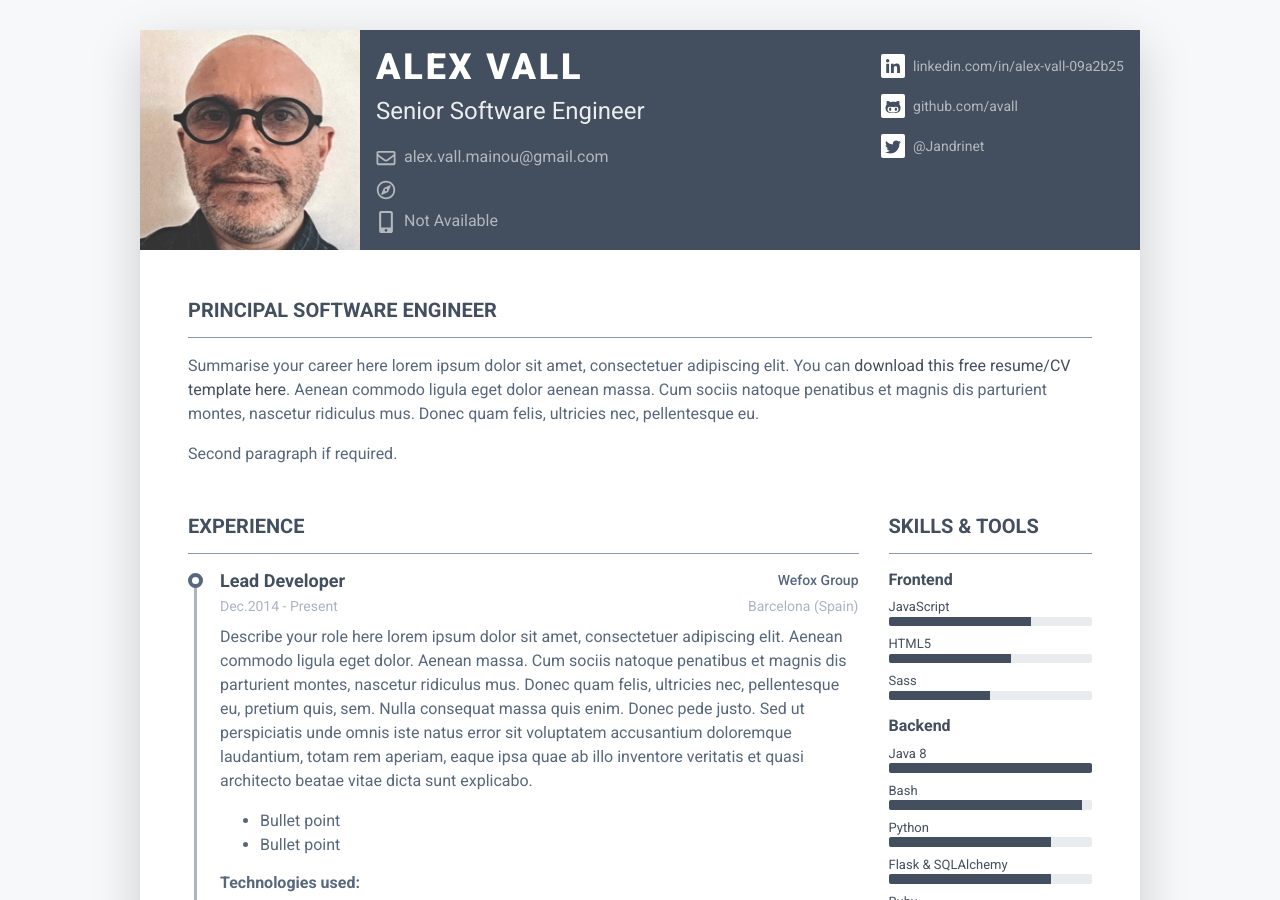
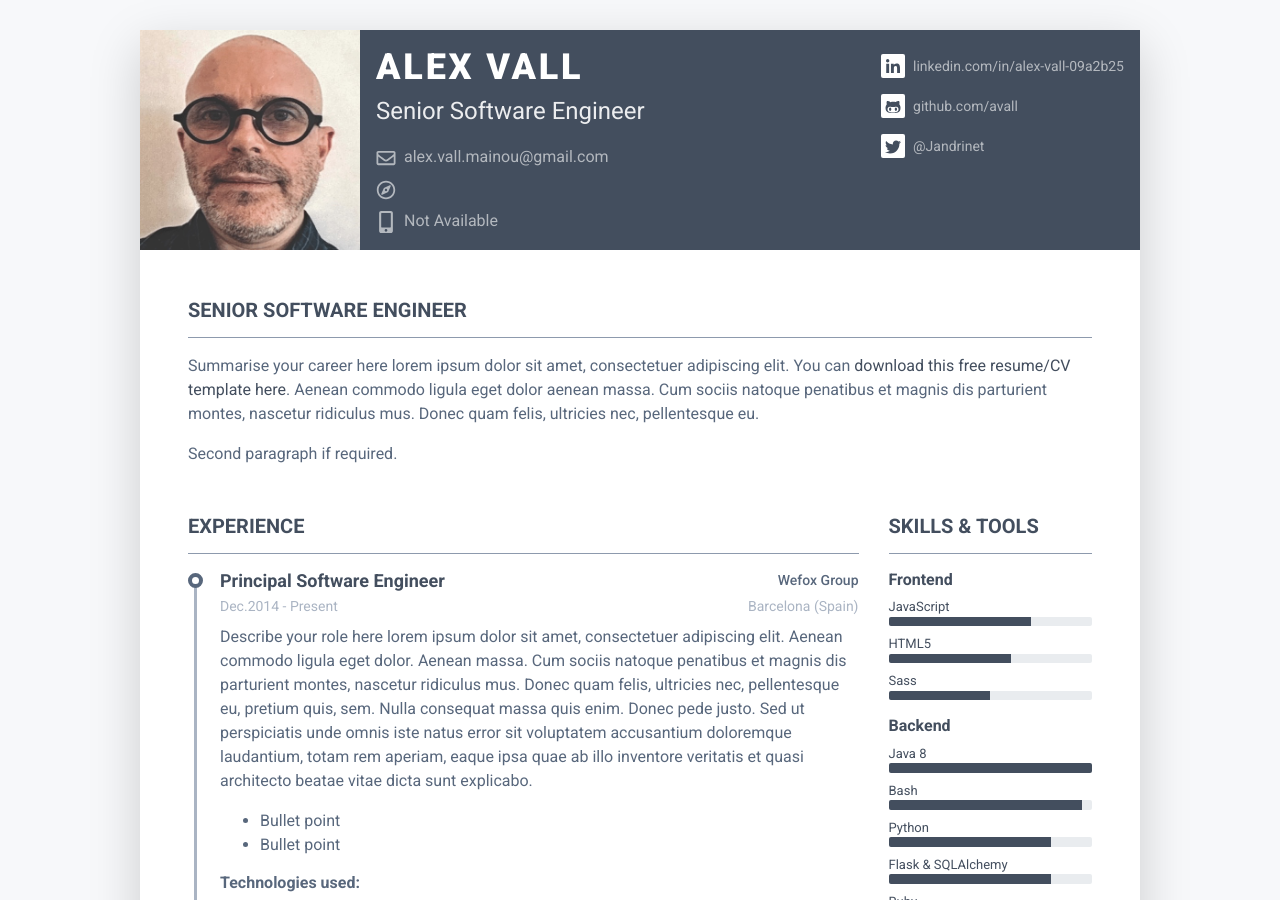
Before and after one commit to avall/avall.github.io, a Jekyll site: the page built from index.html, in a window 1280 px wide and 900 px high. Built offline with Jekyll 4.4.1, drawn with Linux system fonts in a browser that asks for light colours; nearby versions of some CDN libraries.

```diff
--- a/_data/data.yml
+++ b/_data/data.yml
@@ -12,7 +12,7 @@
   stackoverflow:
 
 summary:
-  title: Principal Software Engineer
+  title: Senior Software Engineer
   description: |
     Summarise your career here lorem ipsum dolor sit amet, consectetuer
       adipiscing elit. You can [download this free resume/CV template here]().
@@ -25,7 +25,7 @@
 history:
   title: Experience
   roles:
-    - position: Lead Developer
+    - position: Principal Software Engineer
       company: Wefox Group
       location: Barcelona (Spain)
       time: Dec.2014 - Present
```
